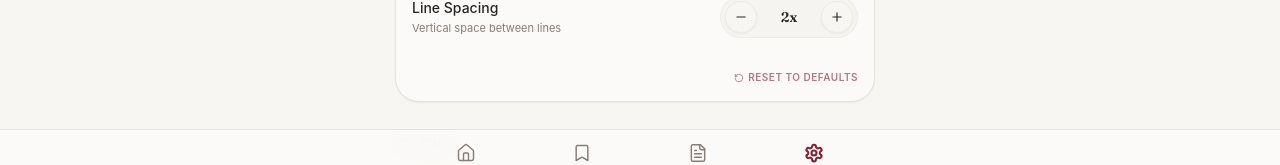
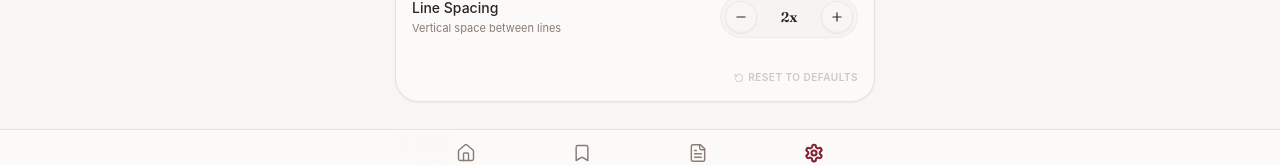
Before and after one commit to ariyanreja27/inside-quran, a React (Vite) app: page /settings in a window 1280 px wide. Shown: the part 606-771 px from the top of the page. Built offline with nearby package versions, Linux system fonts and the light colour scheme; the HTML template or start-up script is replaced by a standard one; a web font is replaced by a local one.

Commit message:
feat: make Reset to Defaults button red when modified in Settings

```diff
--- a/src/pages/SettingsPage.tsx
+++ b/src/pages/SettingsPage.tsx
@@ -11,6 +11,11 @@ export default function SettingsPage() {
   const { isDark, toggle: toggleDark } = useDarkMode();
   const { clearBookmarks, bookmarks } = useBookmarks();
   const { clearFavorites, favorites } = useFavorites();
+
+  const isModified =
+    settings.arabicFontSize !== defaultSettings.arabicFontSize ||
+    settings.translationFontSize !== defaultSettings.translationFontSize ||
+    settings.lineSpacing !== defaultSettings.lineSpacing;
 
   const handleClearBookmarks = () => {
     if (bookmarks.length === 0) return alert('No bookmarks to clear.');
@@ -233,7 +238,11 @@ export default function SettingsPage() {
                   translationFontSize: defaultSettings.translationFontSize,
                   lineSpacing: defaultSettings.lineSpacing,
                 })}
-                className="text-[10px] font-semibold text-primary/60 hover:text-primary transition-colors flex items-center gap-1 uppercase tracking-wider"
+                className={`text-[10px] font-semibold transition-colors flex items-center gap-1 uppercase tracking-wider ${
+                  isModified
+                    ? 'text-red-500 hover:text-red-600'
+                    : 'text-muted-foreground/40 hover:text-primary/60'
+                }`}
               >
                 <RotateCcw size={10} />
                 Reset to defaults
```
